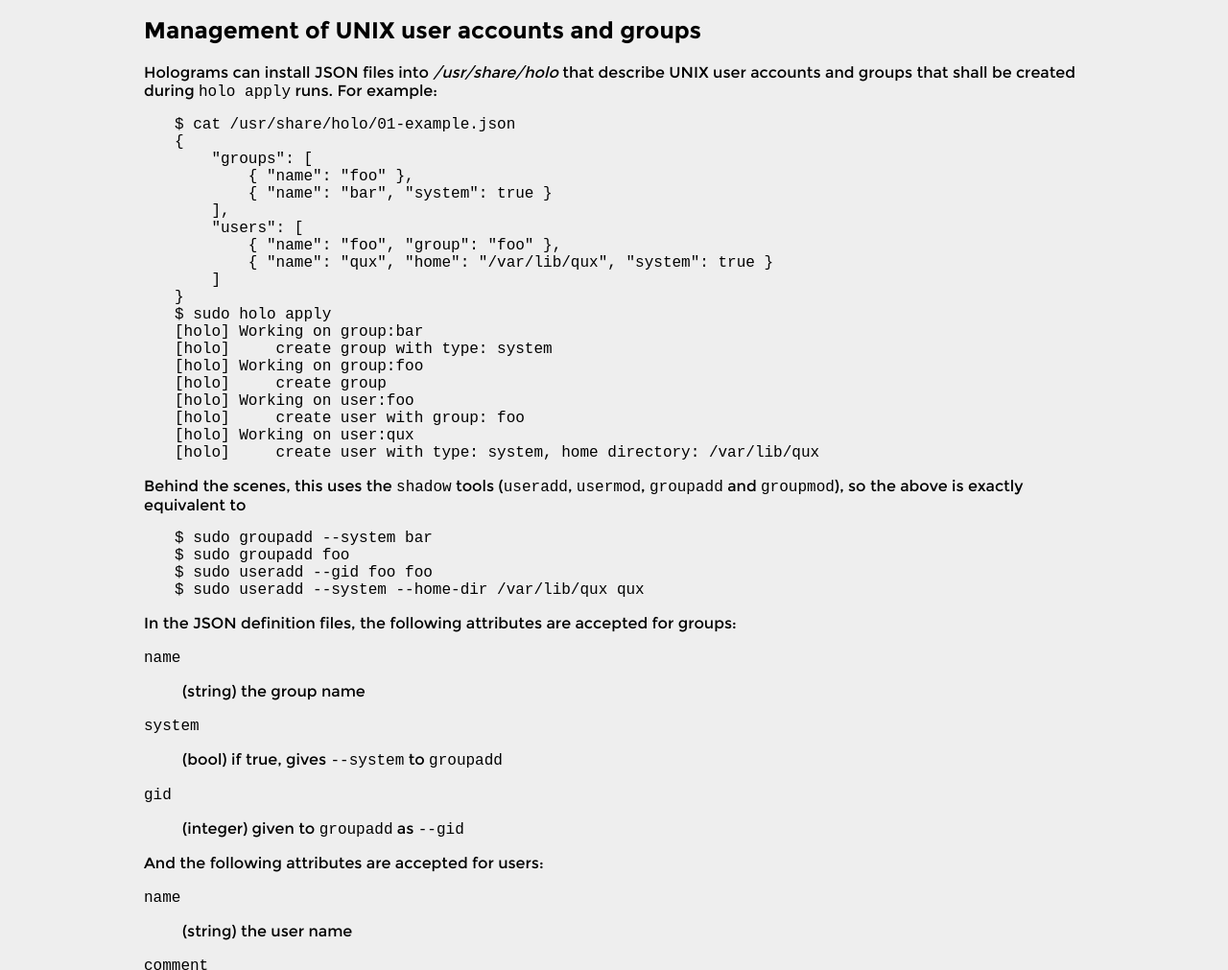
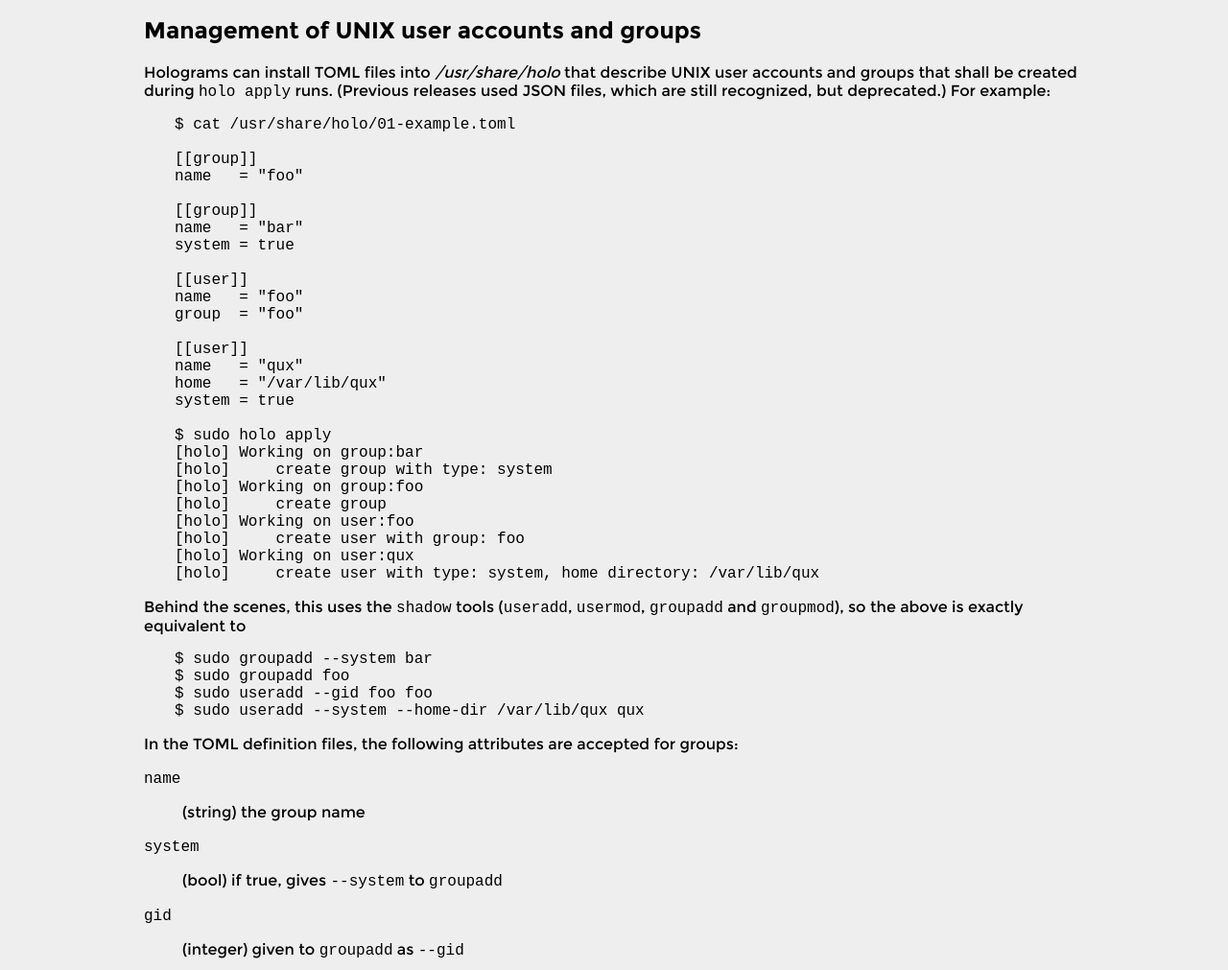
Before and after one commit to holocm/holo.github.io, a plain HTML site: page doc.html in a window 1280 px wide. Shown: the part 2966-3977 px from the top of the page at 96% size. Drawn offline with Linux system fonts and the light colour scheme.

Commit message:
documentation update for Holo 0.6

```diff
--- a/doc.html
+++ b/doc.html
@@ -155,19 +155,26 @@ warning: /etc/pacman.conf installed as /etc/pacman.conf.pacnew
 
 </div></section><section><div class="fixed-width clearfix"><h1 id="Management-of-UNIX-user-accounts-and-groups">Management of UNIX user accounts and groups</h1>
 
-<p>Holograms can install JSON files into <i>/usr/share/holo</i> that describe UNIX user accounts and groups that shall be created during <code>holo apply</code> runs. For example:</p>
+<p>Holograms can install TOML files into <i>/usr/share/holo</i> that describe UNIX user accounts and groups that shall be created during <code>holo apply</code> runs. (Previous releases used JSON files, which are still recognized, but deprecated.) For example:</p>
 
-<pre><code>$ cat /usr/share/holo/01-example.json
-{
-    &quot;groups&quot;: [
-        { &quot;name&quot;: &quot;foo&quot; },
-        { &quot;name&quot;: &quot;bar&quot;, &quot;system&quot;: true }
-    ],
-    &quot;users&quot;: [
-        { &quot;name&quot;: &quot;foo&quot;, &quot;group&quot;: &quot;foo&quot; },
-        { &quot;name&quot;: &quot;qux&quot;, &quot;home&quot;: &quot;/var/lib/qux&quot;, &quot;system&quot;: true }
-    ]
-}
+<pre><code>$ cat /usr/share/holo/01-example.toml
+
+[[group]]
+name   = &quot;foo&quot;
+
+[[group]]
+name   = &quot;bar&quot;
+system = true
+
+[[user]]
+name   = &quot;foo&quot;
+group  = &quot;foo&quot;
+
+[[user]]
+name   = &quot;qux&quot;
+home   = &quot;/var/lib/qux&quot;
+system = true
+
 $ sudo holo apply
 [holo] Working on group:bar
 [holo]     create group with type: system
@@ -185,7 +192,7 @@ $ sudo groupadd foo
 $ sudo useradd --gid foo foo
 $ sudo useradd --system --home-dir /var/lib/qux qux</code></pre>
 
-<p>In the JSON definition files, the following attributes are accepted for groups:</p>
+<p>In the TOML definition files, the following attributes are accepted for groups:</p>
 
 <dl>
 
@@ -265,7 +272,7 @@ $ sudo useradd --system --home-dir /var/lib/qux qux</code></pre>
 
 <p>In either case, `name` is the only required attribute.</p>
 
-<p>In contrast to files, where Holo operates very confidently (and only refuses operation when target files were modified manually), users and groups are treated more carefully. First, whenever an existing user account or group does not exactly match the definition in the JSON file, Holo will not touch it unless instructed to apply `--force`:</p>
+<p>In contrast to files, where Holo operates very confidently (and only refuses operation when target files were modified manually), users and groups are treated more carefully. First, whenever an existing user account or group does not exactly match the definition in the TOML file, Holo will not touch it unless instructed to apply `--force`:</p>
 
 <pre><code>$ sudo holo apply user:qux
 [holo] Working on user:qux
@@ -278,12 +285,20 @@ $ sudo holo apply --force user:qux
 
 <p>Like for configuration files, multiple holograms can contribute to a single entity. But when multiple definitions for one entity are stacked on top of each other, they are not allowed to contradict itself. For example, if two holograms define different home directories, this will be considered an error, since both holograms might rely on their respective home directory settings.</p>
 
-<pre><code>$ cat /usr/share/holo/01-first.json
-{ &quot;users: [ { &quot;name&quot;: &quot;foo&quot;, &quot;home&quot;: &quot;/home/foo&quot; } ] }
-$ cat /usr/share/holo/02-second.json
-{ &quot;users: [ { &quot;name&quot;: &quot;foo&quot;, &quot;home&quot;: &quot;/var/lib/foo&quot; } ] }
+<pre><code>$ cat /usr/share/holo/01-first.toml
+
+[[user]]
+name = &quot;foo&quot;
+home = &quot;/home/foo&quot;
+
+$ cat /usr/share/holo/02-second.toml
+
+[[user]]
+name = &quot;foo&quot;
+home = &quot;/var/lib/foo&quot;
+
 $ holo scan
-[holo] Failed to read /usr/share/holo/02-second.json:
+[holo] Failed to read /usr/share/holo/02-second.toml:
 [holo]     conflicting home directory for user &#39;foo&#39; (existing: /home/foo, new: /var/lib/foo)</code></pre></div></section>
     <footer>
         <div class="fixed-width clearfix">
```
